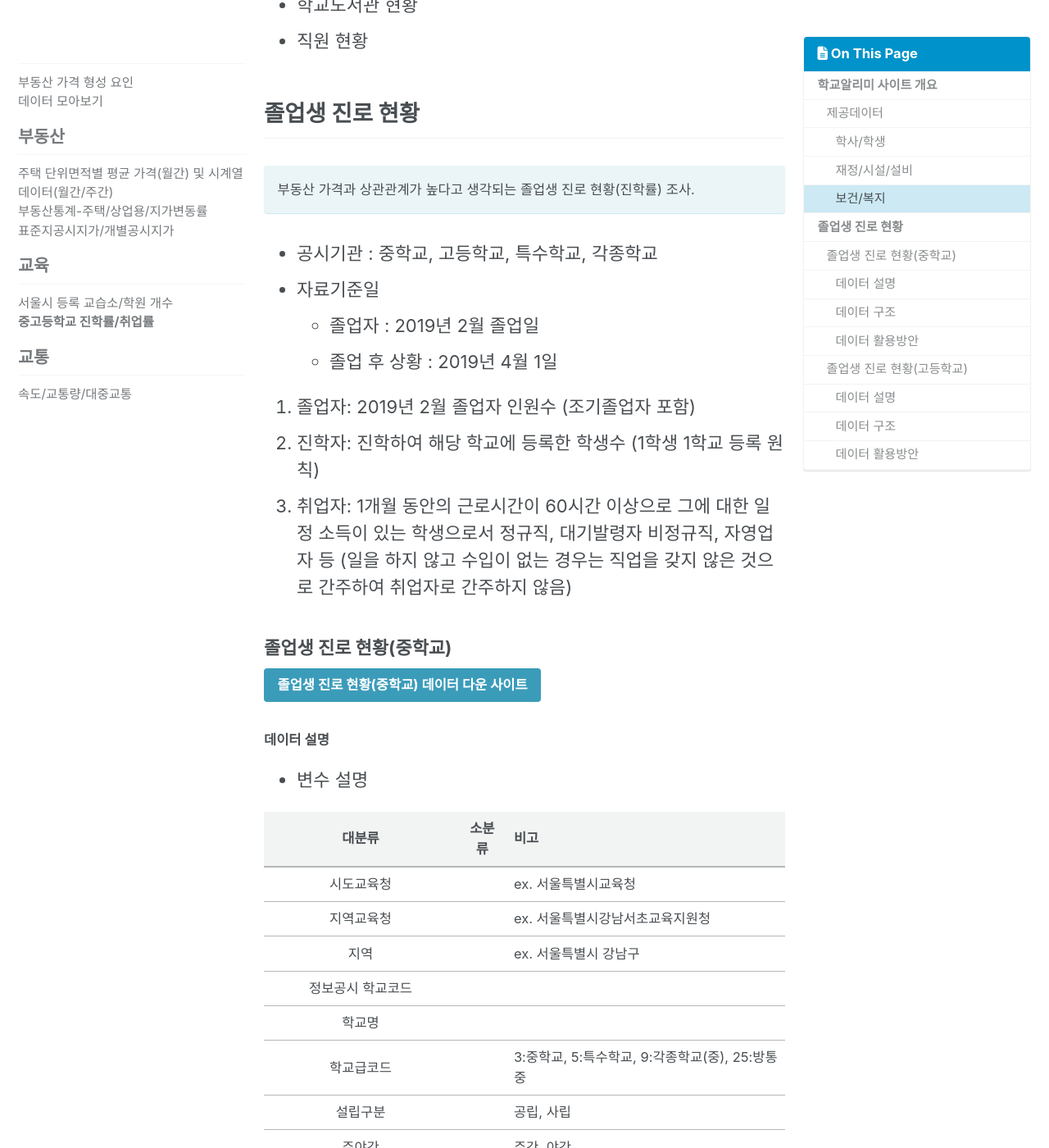
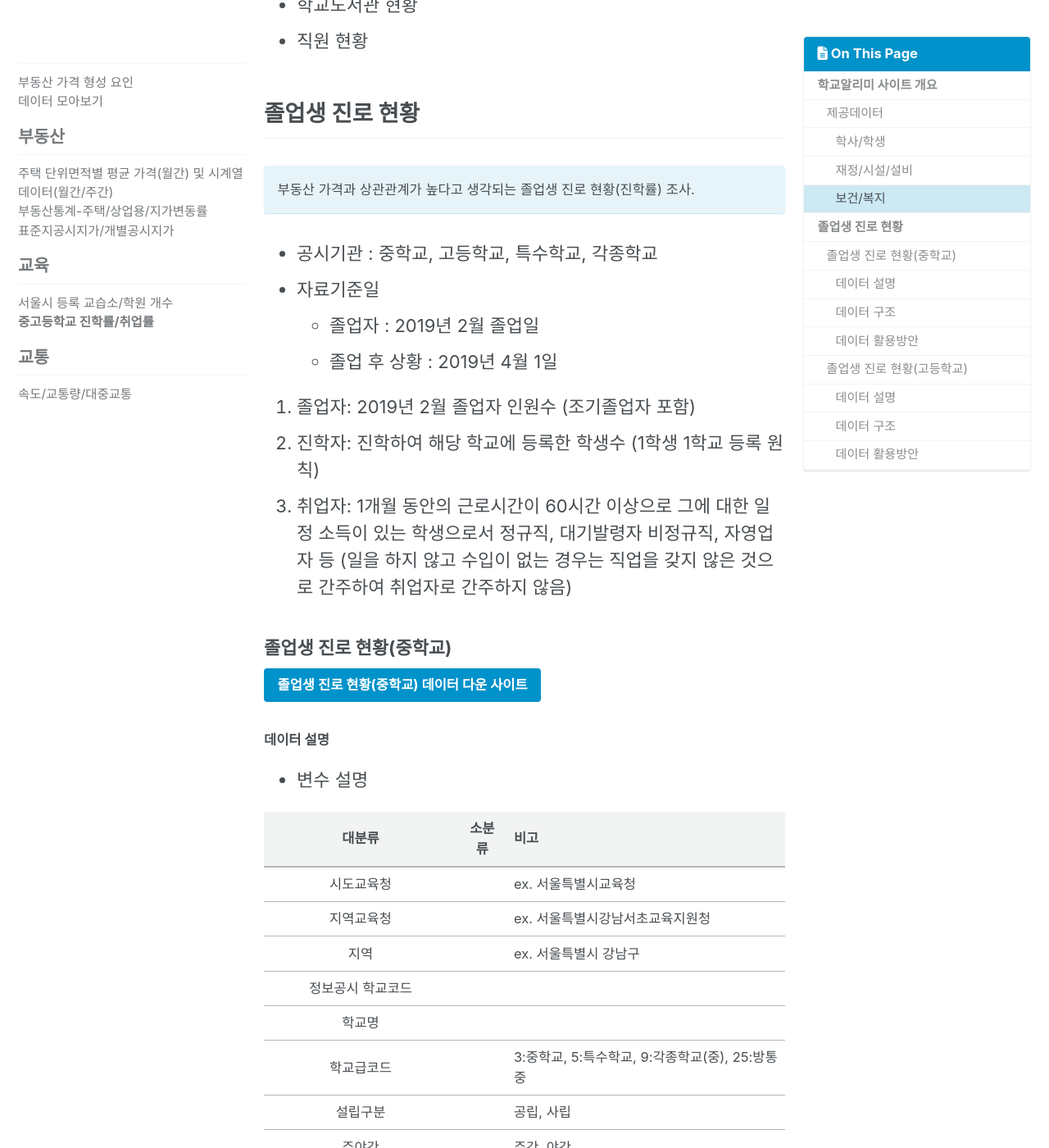
Before and after one commit to nseunghee97/real-estate-public-data, a Jekyll site: the page built from _posts/2019-08-16-학교알리미.md, in a window 1280 px wide and 1400 px high, scrolled down 2208 px. Shown: the whole window at 82% size. Built offline with Jekyll 4.4.1, drawn with Linux system fonts in a browser that asks for light colours; cached includes are drawn as plain includes; nearby versions of some CDN libraries.

Commit message:
info-color 설정

```diff
--- a/_sass/minimal-mistakes/skins/_blue.scss
+++ b/_sass/minimal-mistakes/skins/_blue.scss
@@ -15,3 +15,4 @@ $link-color: $primary-color !default;
 $masthead-link-color: $text-color !default;
 $masthead-link-color-hover: $text-color !default;
 $navicon-link-color-hover: mix(#fff, $text-color, 80%) !default;
+$info-color: $primary-color !default;
```
